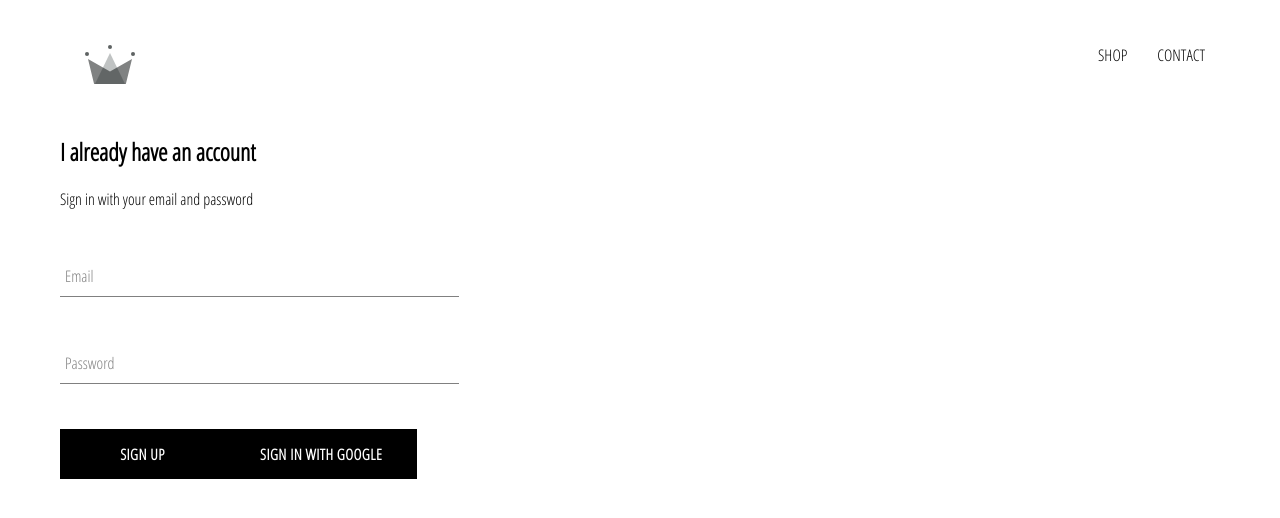
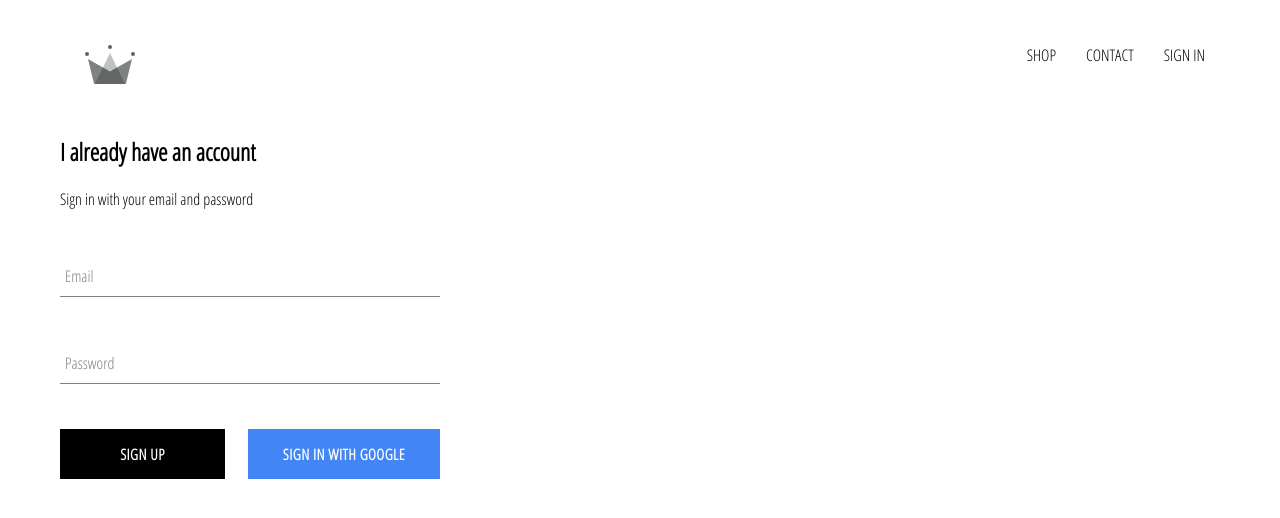
Before and after one commit to mnash29/e-commerce-crwn-clothing, a React (Create React App) app: page /signin in a window 1280 px wide. Shown: the top 518 px of the page. Built offline with nearby package versions, Linux system fonts and the light colour scheme; no server answers.

Commit message:
Integrated firebase and created signin page with component

```diff
--- a/src/App.css
+++ b/src/App.css
@@ -7,3 +7,7 @@
   text-decoration: none;
   color: black;
 }
+
+* {
+  box-sizing: border-box;
+}
--- a/src/App.js
+++ b/src/App.js
@@ -36,7 +36,7 @@
   render() {
     return (
       <div>
-        <Header />
+        <Header currentUser={this.state.currentUser}/>
         <Switch>
           <Route exact path='/' component={HomePage} />
           <Route path='/shop' component={ShopPage} />
--- a/src/components/custom-button/custom-button.component.jsx
+++ b/src/components/custom-button/custom-button.component.jsx
@@ -2,9 +2,11 @@
 
 import './custom-button.styles.scss';
 
-const CustomButton = ({ children, ...otherProps }) => {
+const CustomButton = ({ children, isGoogleSignIn, ...otherProps }) => {
   return (
-    <button className='custom-button' {...otherProps}>
+    <button className={`${isGoogleSignIn ? 'google-sign-in' : ''} custom-button`}
+      {...otherProps}
+    >
       {children}
     </button>
   );
--- a/src/components/custom-button/custom-button.styles.scss
+++ b/src/components/custom-button/custom-button.styles.scss
@@ -19,4 +19,14 @@
     color: black;
     border: 1px solid black;
   }
+
+  &.google-sign-in {
+    background-color: #4285f4;
+    color: white;
+
+    &:hover {
+      background-color: #357ae8;
+      border: none;
+    }
+  }
 }
--- a/src/components/header/header.component.jsx
+++ b/src/components/header/header.component.jsx
@@ -1,10 +1,12 @@
 import React from 'react';
 import { Link } from 'react-router-dom';
+
+import { auth } from '../../firebase/firebase.utils';
 
 import { ReactComponent as Logo } from '../../assets/crown.svg';
 import './header.styles.scss';
 
-const Header = () => {
+const Header = ({ currentUser }) => {
   return (
     <div className='header'>
       <Link className='logo-container' to='/'>
@@ -17,6 +19,12 @@
         <Link className='option' to='/shop'>
           CONTACT
         </Link>
+        {
+          currentUser ?
+          <div className='option' onClick={() => auth.signOut()}>SIGN OUT</div>
+          :
+          <Link className='option' to='/signin'>SIGN IN</Link>
+        }
       </div>
     </div>
   )
--- a/src/components/header/header.styles.scss
+++ b/src/components/header/header.styles.scss
@@ -20,6 +20,7 @@
 
     .option {
       padding: 10px 15px;
+      cursor: pointer;
     }
   }
 }
--- a/src/components/sign-in/sign-in.component.jsx
+++ b/src/components/sign-in/sign-in.component.jsx
@@ -52,8 +52,10 @@
             label='Password'
             required
           />
-          <CustomButton type='submit'>SIGN UP</CustomButton>
-          <CustomButton onClick={signInWithGoogle}>SIGN IN WITH GOOGLE</CustomButton>
+          <div className='buttons'>
+            <CustomButton type='submit'>SIGN UP</CustomButton>
+            <CustomButton onClick={signInWithGoogle} isGoogleSignIn>SIGN IN WITH GOOGLE</CustomButton>
+          </div>
         </form>
       </div>
     )
--- a/src/components/sign-in/sign-in.styles.scss
+++ b/src/components/sign-in/sign-in.styles.scss
@@ -1,5 +1,5 @@
 .sign-in {
-  width: 30vw;
+  width: 380px;
   display: flex;
   flex-direction: column;
 
@@ -7,4 +7,9 @@
   .title {
     margin: 10px 0;
   }
+
+  .buttons {
+    display: flex;
+    justify-content: space-between;
+  }
 }
```
